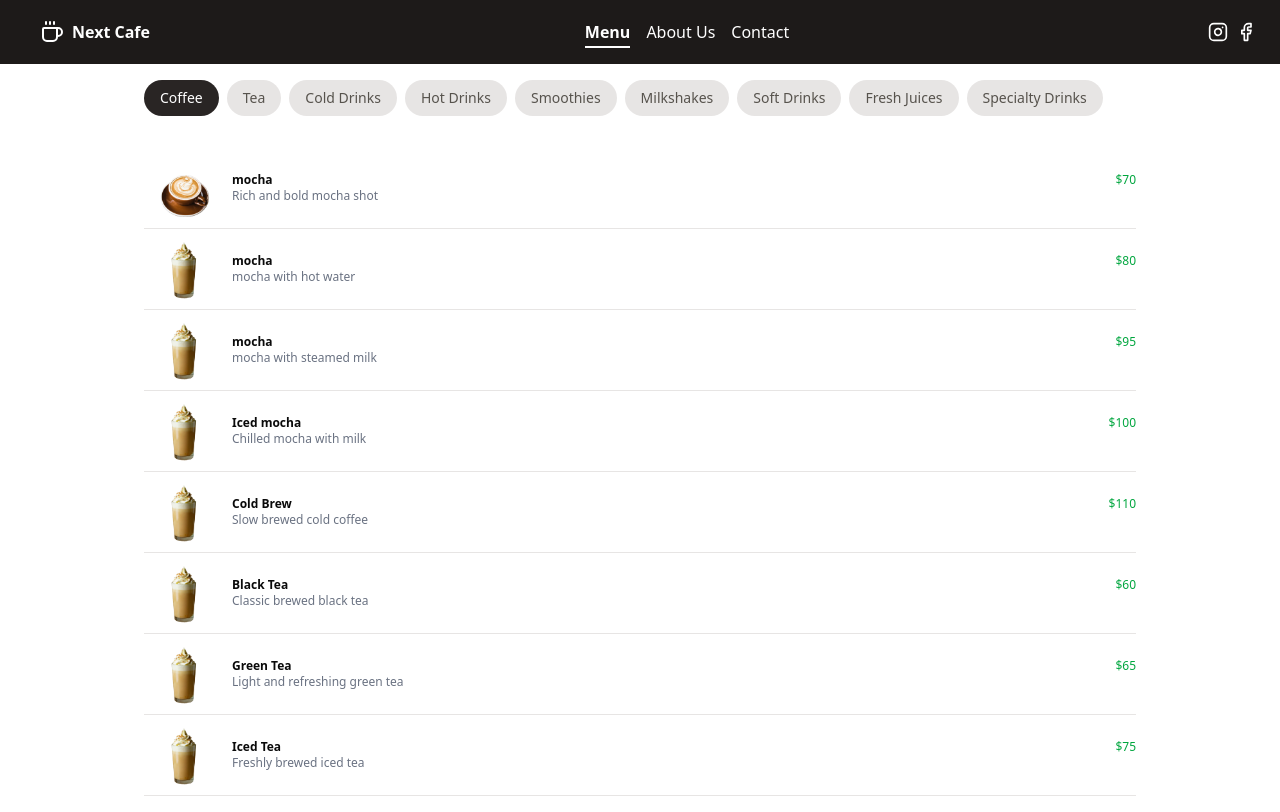
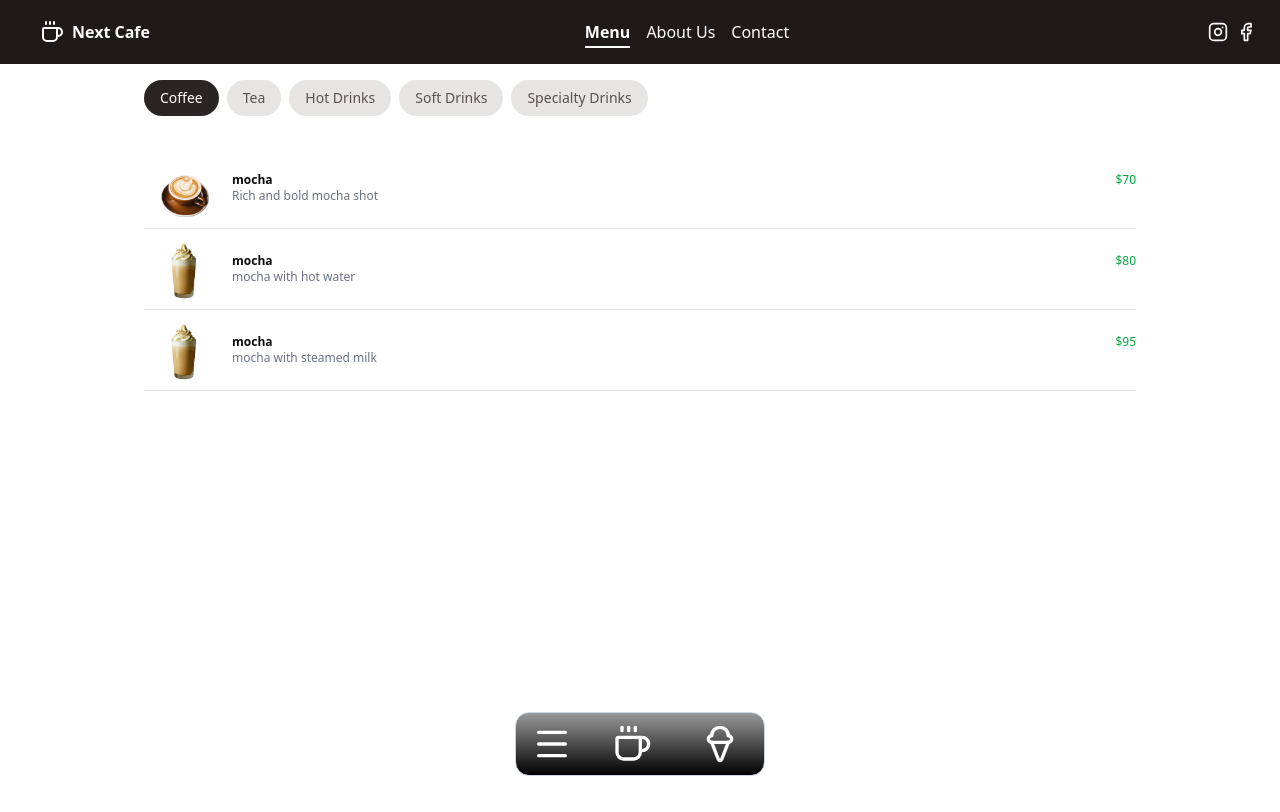
Before and after one commit to furkanarslan1/next-cafe, a Next.js app: page /menu/drinks in a window 1280 px wide. Built offline with nearby package versions, Linux system fonts and the light colour scheme.

Commit message:
feat:add menuNavbar

```diff
--- /dev/null
+++ b/app/(menu)/menu/_components/MenuNavbar.tsx
@@ -0,0 +1,88 @@
+"use client";
+
+import {
+  Cake,
+  CakeSlice,
+  ChevronLeft,
+  Coffee,
+  Egg,
+  IceCream,
+  LucideIcon,
+  Menu,
+  Utensils,
+} from "lucide-react";
+import { usePathname, useRouter, useSearchParams } from "next/navigation";
+
+type NavItem = {
+  feature: string;
+  icon: LucideIcon;
+};
+
+export default function MenuNavbar() {
+  const searchParams = useSearchParams();
+  const pathname = usePathname();
+  const router = useRouter();
+
+  const getNavItems = (): NavItem[] => {
+    if (pathname.includes("/drinks")) {
+      return [
+        { feature: "hot", icon: Coffee },
+        { feature: "cold", icon: IceCream },
+      ];
+    }
+    if (pathname.includes("/meals")) {
+      return [
+        { feature: "breakfast", icon: Egg },
+        { feature: "lunch", icon: Utensils },
+      ];
+    }
+    if (pathname.includes("/desserts")) {
+      return [
+        { feature: "cakes", icon: Cake },
+        { feature: "pastry", icon: CakeSlice },
+      ];
+    }
+    return [];
+  };
+
+  const handleChange = (value: string) => {
+    const params = new URLSearchParams(searchParams);
+    if (pathname.includes("/drinks")) {
+      params.set("drinkTemperature", value);
+    } else if (pathname.includes("/meals")) {
+      params.set("mealType", value);
+    } else if (pathname.includes("/desserts")) {
+      params.set("dessertType", value);
+    }
+
+    params.delete("category");
+    router.push(`${pathname}?${params.toString()}`);
+  };
+
+  const items = getNavItems();
+  if (items.length === 0) return null;
+  return (
+    <div className="fixed bottom-6 left-1/2 -translate-x-1/2 w-fit bg-linear-to-t from-black to-black/40 h-16 z-30 text-white rounded-xl border border-slate-300 flex items-center justify-center">
+      <div className="relative flex items-center gap-8 text-xl px-4">
+        <button className="" onClick={() => router.push("/menu")}>
+          <Menu className="size-10" />
+        </button>
+        {items.map((item) => {
+          const Icon = item.icon;
+
+          return (
+            <div
+              key={item.feature}
+              onClick={() => handleChange(item.feature)}
+              className="relative z-10 p-2 rounded-xl"
+            >
+              <div>
+                <Icon className="size-10" />
+              </div>
+            </div>
+          );
+        })}
+      </div>
+    </div>
+  );
+}
--- a/app/(menu)/menu/drinks/_components/DrinksCategories.tsx
+++ b/app/(menu)/menu/drinks/_components/DrinksCategories.tsx
@@ -1,6 +1,6 @@
 "use client";
 import { DrinksCategoryType } from "@/types/menu/drinks/drinksType";
-import Link from "next/link";
+
 import { usePathname, useRouter, useSearchParams } from "next/navigation";
 
 interface DrinksCategoriesProps {
--- a/app/(menu)/menu/drinks/page.tsx
+++ b/app/(menu)/menu/drinks/page.tsx
@@ -4,17 +4,33 @@ import {
 } from "@/types/menu/drinks/drinksType";
 import DrinkItems from "./_components/DrinkItems";
 import DrinksCategories from "./_components/DrinksCategories";
+import { Suspense } from "react";
 
 export const drinksCategoriesMock: DrinksCategoryType[] = [
-  { id: 1, title: "Coffee", slug: "coffee" },
-  { id: 2, title: "Tea", slug: "tea" },
-  { id: 3, title: "Cold Drinks", slug: "cold-drinks" },
-  { id: 4, title: "Hot Drinks", slug: "hot-drinks" },
-  { id: 5, title: "Smoothies", slug: "smoothies" },
-  { id: 6, title: "Milkshakes", slug: "milkshakes" },
-  { id: 7, title: "Soft Drinks", slug: "soft-drinks" },
-  { id: 8, title: "Fresh Juices", slug: "fresh-juices" },
-  { id: 9, title: "Specialty Drinks", slug: "specialty-drinks" },
+  { id: 1, title: "Coffee", slug: "coffee", drinkTemperature: "hot" },
+  { id: 2, title: "Tea", slug: "tea", drinkTemperature: "hot" },
+  {
+    id: 3,
+    title: "Cold Drinks",
+    slug: "cold-drinks",
+    drinkTemperature: "cold",
+  },
+  { id: 4, title: "Hot Drinks", slug: "hot-drinks", drinkTemperature: "hot" },
+  { id: 5, title: "Smoothies", slug: "smoothies", drinkTemperature: "cold" },
+  { id: 6, title: "Milkshakes", slug: "milkshakes", drinkTemperature: "cold" },
+  { id: 7, title: "Soft Drinks", slug: "soft-drinks", drinkTemperature: "hot" },
+  {
+    id: 8,
+    title: "Fresh Juices",
+    slug: "fresh-juices",
+    drinkTemperature: "cold",
+  },
+  {
+    id: 9,
+    title: "Specialty Drinks",
+    slug: "specialty-drinks",
+    drinkTemperature: "hot",
+  },
 ];
 
 export const drinksProductsMock: DrinkProductType[] = [
@@ -132,12 +148,31 @@ export const drinksProductsMock: DrinkProductType[] = [
   },
 ];
 
-export default async function DrinksPage() {
+interface DrinkPageProps {
+  searchParams: Promise<{ drinkTemperature: string; category: string }>;
+}
+
+export default async function DrinksPage({ searchParams }: DrinkPageProps) {
+  const { drinkTemperature, category } = await searchParams;
+  const temperature = drinkTemperature || "hot";
+  const selectedCategory = category || "coffee";
+
+  const filteredCategories = drinksCategoriesMock.filter(
+    (cat) => cat.drinkTemperature === temperature,
+  );
+
+  const filteredDrinks = drinksProductsMock.filter(
+    (drink) =>
+      drink.drinkTemperature === temperature &&
+      drink.drinkType === selectedCategory,
+  );
   return (
     <div>
       <div className="h-16 w-full bg-stone-800 text-white"></div>
-      <DrinksCategories categories={drinksCategoriesMock} />
-      <DrinkItems drinks={drinksProductsMock} />
+      <Suspense fallback={<div className="h-20">Loading...</div>}>
+        <DrinksCategories categories={filteredCategories} />
+      </Suspense>
+      <DrinkItems drinks={filteredDrinks} />
     </div>
   );
 }
--- a/app/(menu)/menu/layout.tsx
+++ b/app/(menu)/menu/layout.tsx
@@ -1,5 +1,6 @@
 import React from "react";
 import Header from "../../(main)/_components/Header";
+import MenuNavbar from "./_components/MenuNavbar";
 
 export default function MenuLayout({
   children,
@@ -12,6 +13,9 @@ export default function MenuLayout({
         <Header />
       </header>
       <main className="min-h-screen">{children}</main>
+      <div className="fixed bottom-10 left-0 w-80 mx-auto z-30">
+        <MenuNavbar />
+      </div>
     </>
   );
 }
--- a/types/menu/drinks/drinksType.ts
+++ b/types/menu/drinks/drinksType.ts
@@ -10,6 +10,7 @@ export type DrinksCategoryType = {
   id: number;
   title: string;
   slug: string;
+  drinkTemperature: DrinkTemperature;
 };
 
 // Product
```
